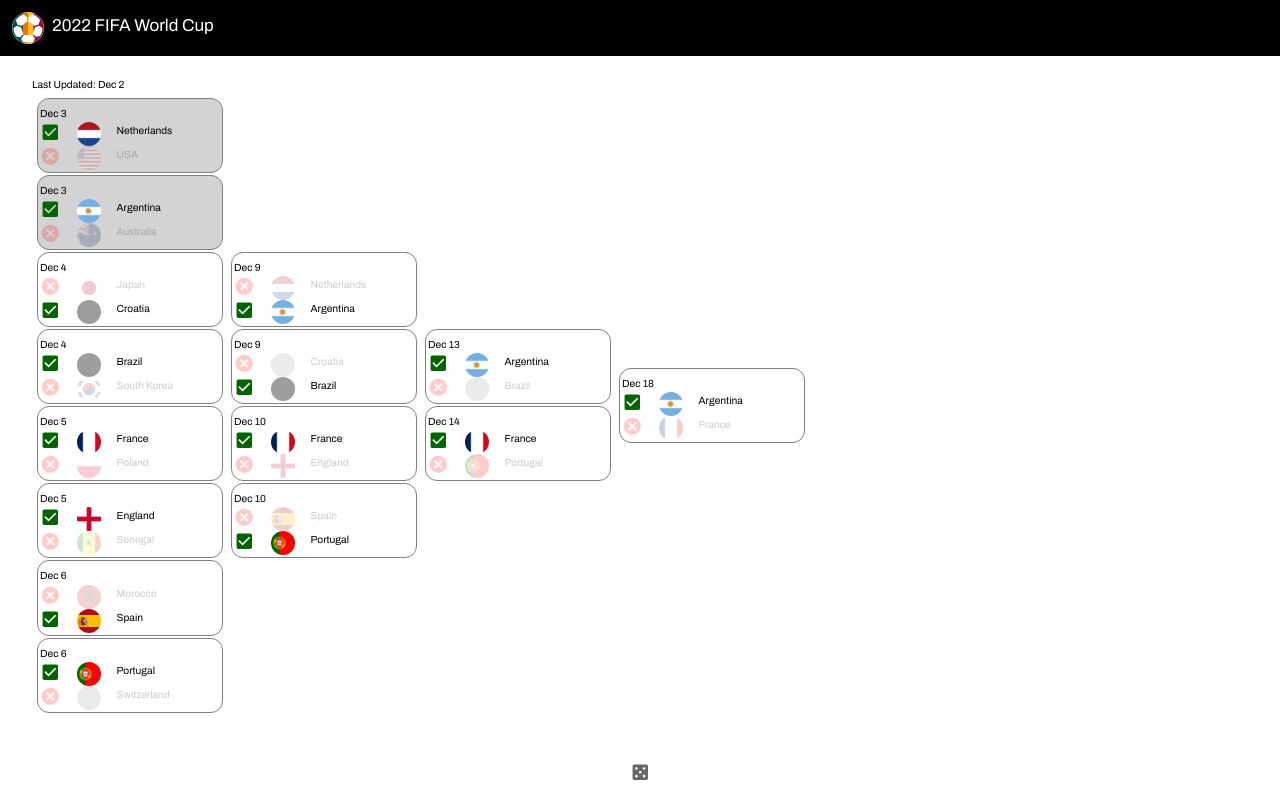
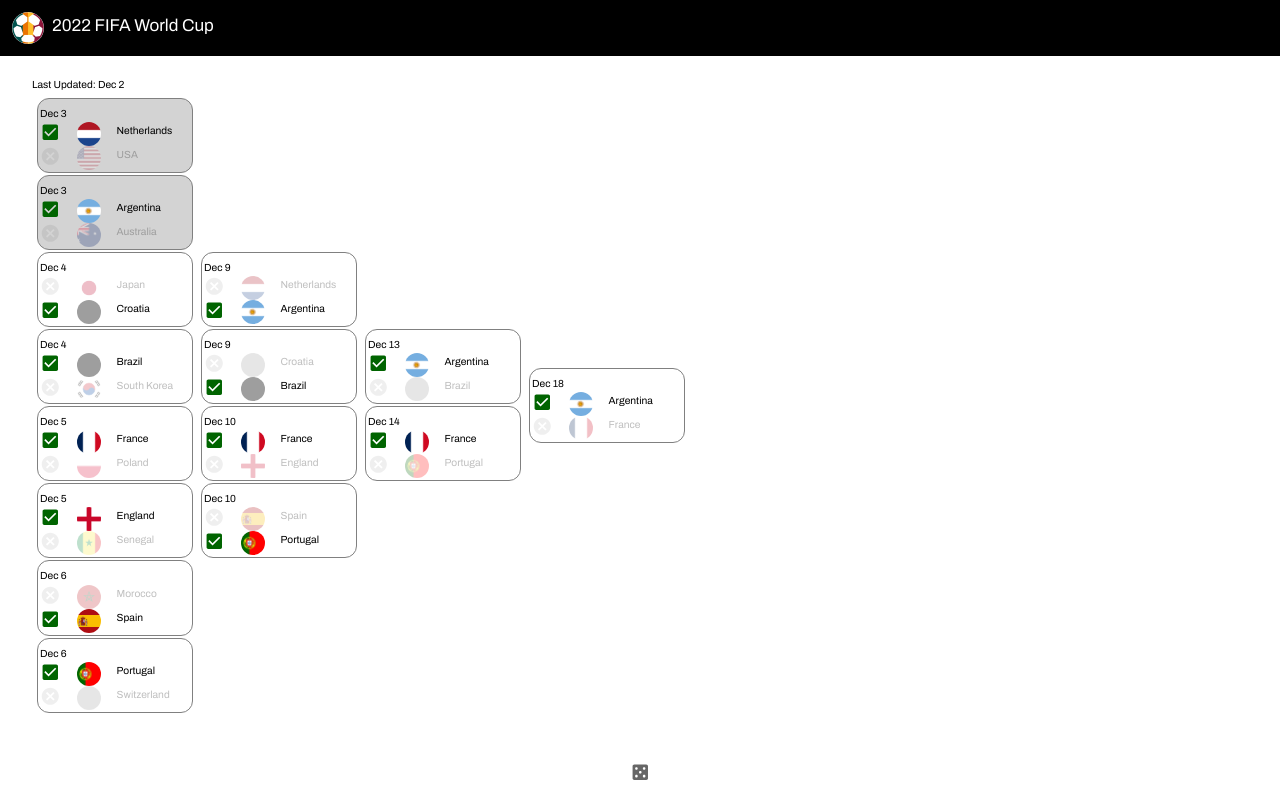
Before and after one commit to nuuuwan/fifa2022, a React (Create React App) app: page / in a window 1280 px wide. Built offline with nearby package versions, Linux system fonts and the light colour scheme; grey boxes are pictures that could not be loaded.

Commit message:
style: loser colors

```diff
--- a/src/view/atoms/CountryView.js
+++ b/src/view/atoms/CountryView.js
@@ -20,13 +20,13 @@
   const imageSrc = Flags.getImageSrc(country);
   const showLabels = window.innerWidth > MIN_WIDTH_FOR_LABELS;
   const WinnerIcon = isWinner ? CheckBoxIcon : CancelIcon;
-  const opacity = isWinner ? 1 : 0.2;
-  const color = isWinner ? "darkgreen" : "red";
-  const width = showLabels ? 180 : 80;
+  const opacity = isWinner ? 1 : 0.25;
+  const color = isWinner ? "darkgreen" : "ghost";
+  const width = showLabels ? 150 : 60;
   return (
     <Box style={{ opacity, width }}>
       <Stack direction="row" gap={2}>
-        <WinnerIcon style={{ color }} />
+        <WinnerIcon style={{ color , opacity}} />
         <Avatar src={imageSrc} style={STYLE_IMAGE} />
         {showLabels ? (
           <Typography variant="caption">{country}</Typography>
```
